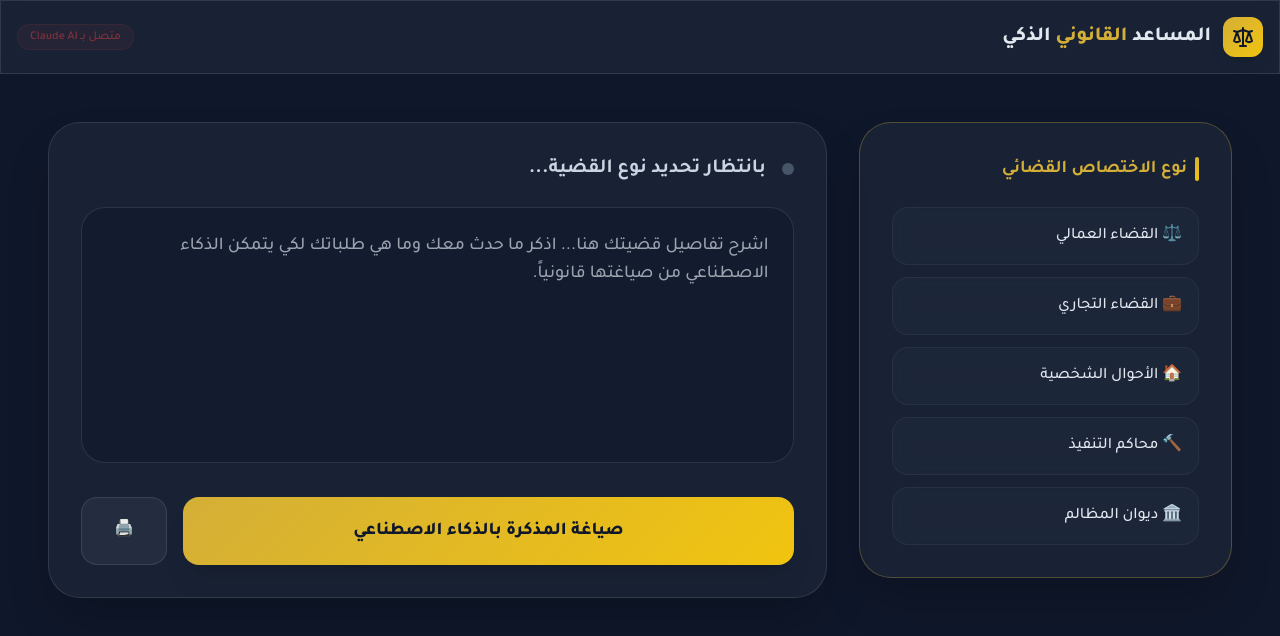
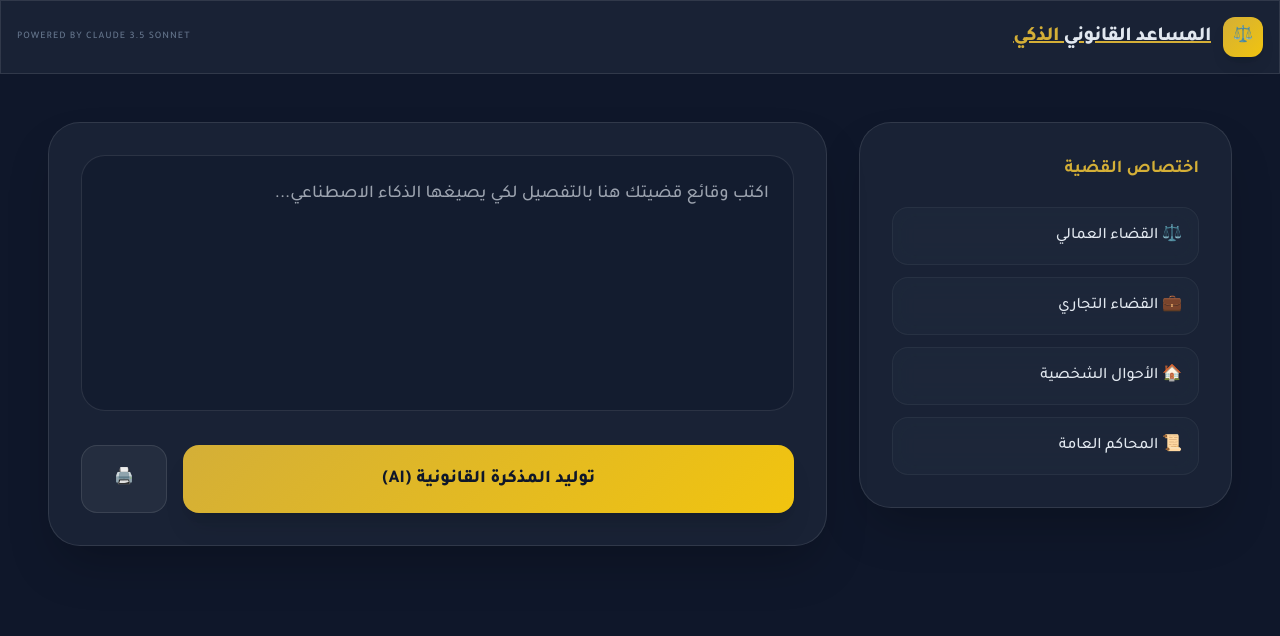
Before and after one commit to anaspppp6-source/saudi-legal-assistant, a plain HTML site: page index.html in a window 1280 px wide. Drawn offline with nearby package versions, Linux system fonts and the light colour scheme.

Commit message:
Update index.html

```diff
--- a/index.html
+++ b/index.html
@@ -3,7 +3,7 @@
 <head>
     <meta charset="UTF-8">
     <meta name="viewport" content="width=device-width, initial-scale=1.0">
-    <title>منصة المساعد القانوني السعودي | ذكاء اصطناعي</title>
+    <title>منصة المساعد القانوني السعودي الذكي</title>
     <script src="https://cdn.tailwindcss.com"></script>
     <link href="https://fonts.googleapis.com/css2?family=Tajawal:wght@300;500;700;800&display=swap" rel="stylesheet">
     <style>
@@ -11,8 +11,7 @@
         .glass-effect { background: rgba(30, 41, 59, 0.7); backdrop-filter: blur(12px); border: 1px solid rgba(255, 255, 255, 0.1); }
         .gold-gradient { background: linear-gradient(135deg, #d4af37 0%, #f1c40f 100%); }
         .text-gold { color: #d4af37; }
-        .border-gold { border-color: rgba(212, 175, 55, 0.3); }
-        .active-category { border-color: #d4af37 !important; background: rgba(212, 175, 55, 0.1) !important; color: #d4af37 !important; }
+        .active-category { border: 2px solid #d4af37 !important; background: rgba(212, 175, 55, 0.1) !important; color: #d4af37 !important; }
         @media print { .no-print { display: none; } body { background: white; color: black; } }
     </style>
 </head>
@@ -21,14 +20,10 @@
     <nav class="no-print border-b border-white/10 p-4 glass-effect sticky top-0 z-50">
         <div class="max-w-7xl mx-auto flex justify-between items-center">
             <div class="flex items-center gap-3">
-                <div class="w-10 h-10 gold-gradient rounded-xl flex items-center justify-center text-slate-900 shadow-lg">
-                    <svg xmlns="http://www.w3.org/2000/svg" class="h-6 w-6" fill="none" viewBox="0 0 24 24" stroke="currentColor">
-                        <path stroke-linecap="round" stroke-linejoin="round" stroke-width="2" d="M3 6l3 1m0 0l-3 9a5.002 5.002 0 006.001 0M6 7l3 9M6 7l6-2m6 2l3-1m-3 1l-3 9a5.002 5.002 0 006.001 0M18 7l3 9m-3-9l-6-2m0-2v2m0 16V5m0 16H9m3 0h3" />
-                    </svg>
-                </div>
-                <span class="text-xl font-extrabold">المساعد <span class="text-gold">القانوني</span> الذكي</span>
+                <div class="w-10 h-10 gold-gradient rounded-xl flex items-center justify-center text-slate-900 shadow-lg">⚖️</div>
+                <span class="text-xl font-extrabold tracking-tight underline decoration-[#d4af37]">المساعد القانوني <span class="text-gold">الذكي</span></span>
             </div>
-            <div class="text-xs bg-red-500/10 text-red-500 px-3 py-1 rounded-full border border-red-500/20 animate-pulse">متصل بـ Claude AI</div>
+            <div class="text-[10px] text-slate-500 uppercase tracking-widest">Powered by Claude 3.5 Sonnet</div>
         </div>
     </nav>
 
@@ -36,59 +31,46 @@
 
         <aside class="lg:col-span-4 space-y-6 no-print">
             <div class="glass-effect p-8 rounded-[2rem] border-gold shadow-2xl">
-                <h2 class="text-gold font-bold text-lg mb-6 flex items-center gap-2">
-                    <span class="w-1 h-6 gold-gradient rounded-full"></span>
-                    نوع الاختصاص القضائي
-                </h2>
-                <div class="grid grid-cols-1 gap-3" id="categories">
+                <h2 class="text-gold font-bold text-lg mb-6 flex items-center gap-2">اختصاص القضية</h2>
+                <div class="grid grid-cols-1 gap-3">
                     <button onclick="selectType('عمالية', this)" class="cat-btn w-full text-right p-4 rounded-2xl glass-effect border border-white/5 hover:border-gold transition-all">⚖️ القضاء العمالي</button>
                     <button onclick="selectType('تجارية', this)" class="cat-btn w-full text-right p-4 rounded-2xl glass-effect border border-white/5 hover:border-gold transition-all">💼 القضاء التجاري</button>
                     <button onclick="selectType('أحوال شخصية', this)" class="cat-btn w-full text-right p-4 rounded-2xl glass-effect border border-white/5 hover:border-gold transition-all">🏠 الأحوال الشخصية</button>
-                    <button onclick="selectType('تنفيذية', this)" class="cat-btn w-full text-right p-4 rounded-2xl glass-effect border border-white/5 hover:border-gold transition-all">🔨 محاكم التنفيذ</button>
-                    <button onclick="selectType('إدارية', this)" class="cat-btn w-full text-right p-4 rounded-2xl glass-effect border border-white/5 hover:border-gold transition-all">🏛️ ديوان المظالم</button>
+                    <button onclick="selectType('عامة/حقوقية', this)" class="cat-btn w-full text-right p-4 rounded-2xl glass-effect border border-white/5 hover:border-gold transition-all">📜 المحاكم العامة</button>
                 </div>
             </div>
         </aside>
 
         <section class="lg:col-span-8 space-y-8">
-            <div class="glass-effect p-8 rounded-[2rem] shadow-2xl relative overflow-hidden">
-                <div class="relative space-y-6">
-                    <div class="flex items-center gap-4">
-                        <div id="statusDot" class="w-3 h-3 rounded-full bg-slate-600"></div>
-                        <h3 id="currentHeader" class="text-xl font-bold text-slate-300">بانتظار تحديد نوع القضية...</h3>
-                    </div>
+            <div class="glass-effect p-8 rounded-[2rem] shadow-2xl relative">
+                <textarea id="caseInput"
+                    class="w-full bg-slate-900/50 rounded-3xl p-6 text-lg text-white border border-white/10 outline-none focus:border-gold transition-all h-64 resize-none"
+                    placeholder="اكتب وقائع قضيتك هنا بالتفصيل لكي يصيغها الذكاء الاصطناعي..."></textarea>
 
-                    <textarea id="caseInput"
-                        class="w-full bg-slate-900/50 rounded-3xl p-6 text-lg text-white border border-white/10 outline-none focus:border-gold focus:ring-4 focus:ring-gold/10 transition-all h-64 resize-none"
-                        placeholder="اشرح تفاصيل قضيتك هنا... اذكر ما حدث معك وما هي طلباتك لكي يتمكن الذكاء الاصطناعي من صياغتها قانونياً."></textarea>
-
-                    <div class="flex flex-wrap gap-4 no-print">
-                        <button onclick="generateLegalText()" id="submitBtn" class="flex-1 gold-gradient text-slate-900 font-extrabold py-5 rounded-2xl shadow-xl hover:scale-[1.01] active:scale-95 transition-all text-lg flex justify-center items-center gap-3">
-                            <span>صياغة المذكرة بالذكاء الاصطناعي</span>
-                        </button>
-                        <button onclick="window.print()" class="bg-white/5 hover:bg-white/10 px-8 rounded-2xl border border-white/10 transition-all">🖨️</button>
-                    </div>
+                <div class="mt-6 flex gap-4 no-print">
+                    <button onclick="generateLegalText()" id="submitBtn" class="flex-1 gold-gradient text-slate-900 font-extrabold py-5 rounded-2xl shadow-xl hover:scale-[1.01] transition-all text-lg">
+                        توليد المذكرة القانونية (AI)
+                    </button>
+                    <button onclick="window.print()" class="bg-white/5 px-8 rounded-2xl border border-white/10 transition-all">🖨️</button>
                 </div>
             </div>
 
             <div id="resultCard" class="hidden glass-effect rounded-[2rem] border-gold overflow-hidden transition-all duration-500">
                 <div class="bg-gold/10 p-4 border-b border-gold/20 flex justify-between items-center no-print">
-                    <span class="text-gold font-bold text-sm">تم التوليد بواسطة Claude AI</span>
-                    <button onclick="copyDoc()" class="text-xs bg-gold text-slate-900 px-4 py-2 rounded-full font-bold hover:bg-yellow-400 transition-all">نسخ النص</button>
+                    <span class="text-gold font-bold text-sm italic">تم التوليد فورياً بواسطة الذكاء الاصطناعي</span>
+                    <button onclick="copyDoc()" class="text-xs bg-gold text-slate-900 px-4 py-2 rounded-full font-bold">نسخ النص</button>
                 </div>
-                <div id="docContent" class="p-10 text-slate-100 text-lg leading-[2] text-justify whitespace-pre-wrap">
+                <div id="docContent" class="p-10 text-slate-100 text-lg leading-[2.2] text-justify whitespace-pre-wrap font-light italic text-gray-300">
                     </div>
             </div>
         </section>
     </main>
 
     <script>
-        let selectedCategory = "";
+        let selectedType = "";
 
         function selectType(type, btn) {
-            selectedCategory = type;
-            document.getElementById('currentHeader').innerText = "تجهيز صياغة: دعوى " + type;
-            document.getElementById('statusDot').className = "w-3 h-3 rounded-full bg-gold animate-pulse";
+            selectedType = type;
             document.querySelectorAll('.cat-btn').forEach(b => b.classList.remove('active-category'));
             btn.classList.add('active-category');
         }
@@ -99,46 +81,34 @@
             const card = document.getElementById('resultCard');
             const btn = document.getElementById('submitBtn');
 
-            if(!selectedCategory) return alert("يرجى اختيار نوع القضية من القائمة اليمنى أولاً.");
-            if(!input || input.length < 10) return alert("يرجى كتابة تفاصيل كافية للقضية.");
+            if(!selectedType) return alert("اختر نوع القضية أولاً من القائمة الجانبية");
+            if(!input) return alert("اكتب تفاصيل القضية أولاً");
 
-            // بداية عملية التوليد
             btn.disabled = true;
-            btn.innerHTML = `<svg class="animate-spin h-5 w-5 mr-3" viewBox="0 0 24 24">...</svg> جاري التحليل القانوني...`;
+            btn.innerText = "جاري الاتصال بـ Claude AI...";
             card.classList.remove('hidden');
-            content.innerHTML = `<div class="flex flex-col items-center justify-center space-y-4 py-10 text-gold">
-                                    <div class="animate-bounce">⚖️</div>
-                                    <div class="text-sm italic">يربط الآن مع أنظمة القضاء السعودي...</div>
-                                 </div>`;
-
-            window.scrollTo({ top: card.offsetTop - 50, behavior: 'smooth' });
+            content.innerText = "جاري التحليل والصياغة القانونية... فضلاً انتظر ثوانٍ";
 
             try {
                 const response = await fetch('/api/generate', {
                     method: 'POST',
                     headers: { 'Content-Type': 'application/json' },
-                    body: JSON.stringify({ prompt: `نوع القضية: ${selectedCategory}. الوقائع: ${input}` }),
+                    body: JSON.stringify({ prompt: `نوع القضية: ${selectedType}. الوقائع: ${input}` }),
                 });
 
                 const data = await response.json();
-
-                if (data.result) {
-                    content.innerText = data.result;
-                } else {
-                    content.innerText = "عذراً، لم نتمكن من الاتصال بالذكاء الاصطناعي. تأكد من شحن رصيد Claude API.";
-                }
+                content.innerText = data.result || "حدث خطأ في النظام.";
             } catch (error) {
-                content.innerText = "خطأ في الاتصال. تأكد من أنك أضفت ANTHROPIC_API_KEY في إعدادات Vercel.";
+                content.innerText = "خطأ في الاتصال. تأكد من إضافة المفتاح السري في إعدادات Vercel.";
             } finally {
                 btn.disabled = false;
-                btn.innerText = "صياغة المذكرة بالذكاء الاصطناعي";
+                btn.innerText = "توليد المذكرة القانونية (AI)";
             }
         }
 
         function copyDoc() {
-            const text = document.getElementById('docContent').innerText;
-            navigator.clipboard.writeText(text);
-            alert("تم نسخ النص القانوني بنجاح!");
+            navigator.clipboard.writeText(document.getElementById('docContent').innerText);
+            alert("تم نسخ النص!");
         }
     </script>
 </body>
```
